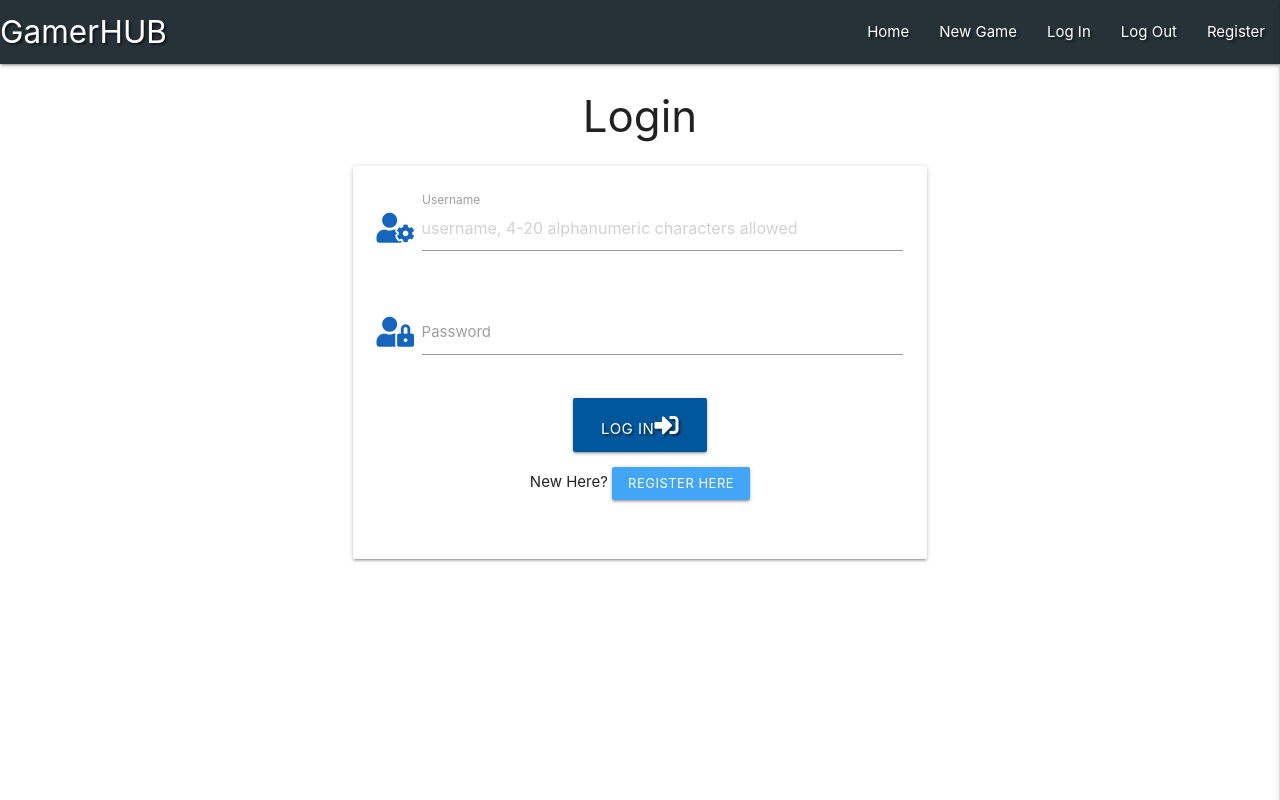
After one commit to SamBurgess93/GamerHub, a Flask app: page /login in a window 1280 px wide. The commit adds this page. Run offline with Flask 2, Linux system fonts and the light colour scheme; some libraries are stand-ins or nearby versions.

Commit message:
Added login functionality

```diff
--- a/app.py
+++ b/app.py
@@ -68,6 +68,35 @@ def register():
     return render_template("register.html")
 
 
+@app.route("/login", methods=["GET", "POST"])
+def login():
+
+    if request.method == "POST":
+
+        # Check if the username exists in the database
+        existing_user = mongo.db.users.find_one(
+            {"username": request.form.get("username").lower()}
+        )
+
+        if existing_user:
+            # Check if the hashed password matches the user's password
+            if check_password_hash(
+                existing_user["password"], request.form.get("password")
+            ):
+                session["user"] = request.form.get("username").lower()
+                flash("Welcome {}, you have successfully logged in".format(request.form.get("username")))
+            else:
+                #Invalid password match
+                flash("Incorrect username and/or password")
+                return redirect(url_for("login"))
+        else:
+            #username doesn't exist
+            flash("Incorrect username and/or password")
+            return redirect(url_for("login"))
+
+    return render_template("login.html")
+
+
 if __name__ == "__main__":
     app.run(host=os.environ.get("IP"),
             port=int(os.environ.get("PORT")),
--- a/templates/base.html
+++ b/templates/base.html
@@ -23,7 +23,7 @@
                 <ul class="right hide-on-med-and-down">
                     <li><a href="{{ url_for('get_games') }}">Home</a></li>
                     <li><a href="#">New Game</a></li>
-                    <li><a href="#">Log In</a></li>
+                    <li><a href="{{ url_for('login') }}">Log In</a></li>
                     <li><a href="#">Log Out</a></li>
                     <li><a href="{{ url_for('register') }}">Register</a></li>
                 </ul>
@@ -35,7 +35,7 @@
             <li><h4 class="center-align ">GamerHUB</h4></li>
             <li><a class="white-text text-shadow" href="{{ url_for('get_games') }}">Home</a></li>
             <li><a class="white-text text-shadow" href="#">New Game</a></li>
-            <li><a class="white-text text-shadow" href="#">Log In</a></li>
+            <li><a class="white-text text-shadow" href="{{ url_for('login') }}">Log In</a></li>
             <li><a class="white-text text-shadow" href="#">Log Out</a></li>
             <li><a class="white-text text-shadow" href="{{ url_for('register') }}">Register</a></li>
         </ul>
--- /dev/null
+++ b/templates/login.html
@@ -0,0 +1,42 @@
+{% extends "base.html" %}
+{% block content %}
+
+<h3 class="center-align">Login</h3>
+
+<div class="row">
+    <form class="col s12 m8 offset-m2" method="POST" action="{{ url_for('login') }}">
+        <div class="card-panel">
+
+            <!-- Input element for username -->
+            <div class="row">
+                <div class="input-field col s12">
+                    <i class="fas fa-user-cog prefix blue-text text-darken-3"></i>
+                    <input id="username" name="username" type="text" pattern="^[a-zA-Z0-9]{4,20}$" class="validate" placeholder="username, 4-20 alphanumeric characters allowed" required />
+                    <label for="username">Username</label>
+                </div>
+            </div>
+
+            <!-- Input element for password -->
+            <div class="row">
+                <div class="input-field col s12">
+                    <i class="fas fa-user-lock prefix blue-text text-darken-3"></i>
+                    <input id="password" name="password" type="password" minlength="5" maxlength="15" pattern="^[a-zA-Z0-9]{5,15}$" class="validate" required />
+                    <label for="password">Password</label>
+                </div>
+            </div>
+
+            <!-- Submit button -->
+            <div class="row">
+                <div class="center-align col s6 offset-s3">
+                    <button type="submit" class="btn-large light-blue darken-4 text-shadow"> Log In<i class="fas fa-sign-in-alt"></i></button>
+                    <div class="col s12">
+                        <p>New Here? <a href="{{ url_for('register') }}" class="btn-small blue lighten-1">Register Here</a></p>
+                    </div>
+                </div>
+            </div>
+
+        </div>
+    </form>
+</div>
+
+{% endblock %}
```
